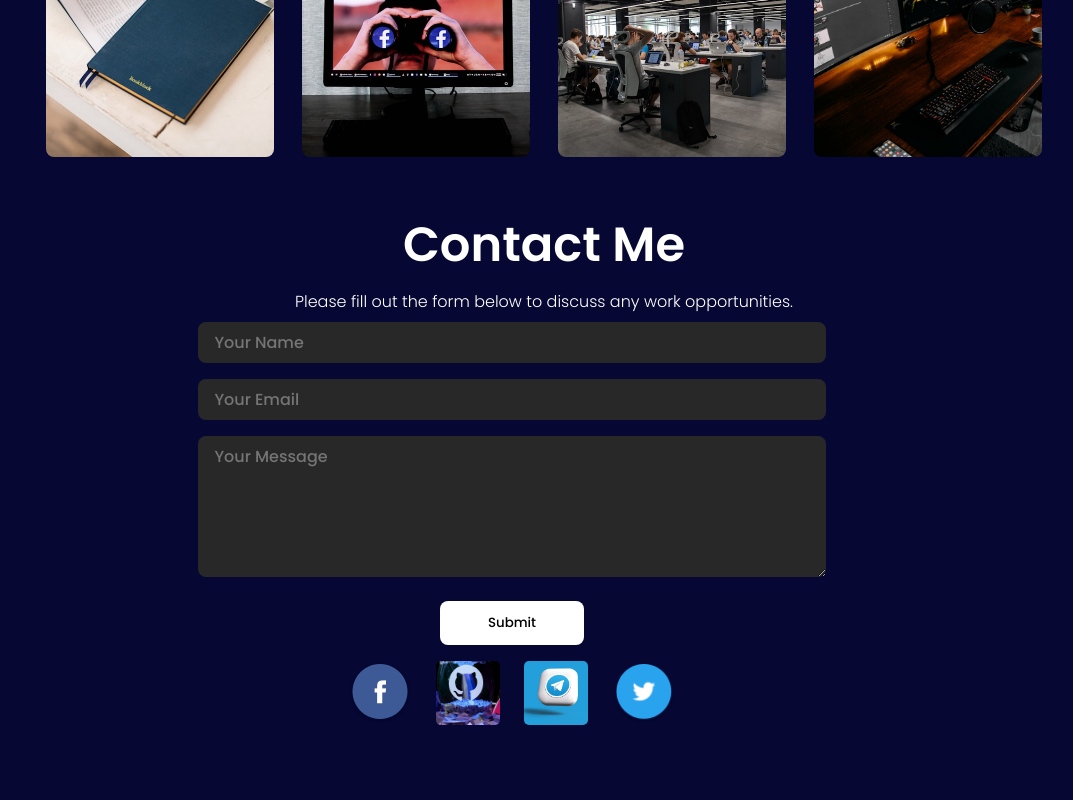
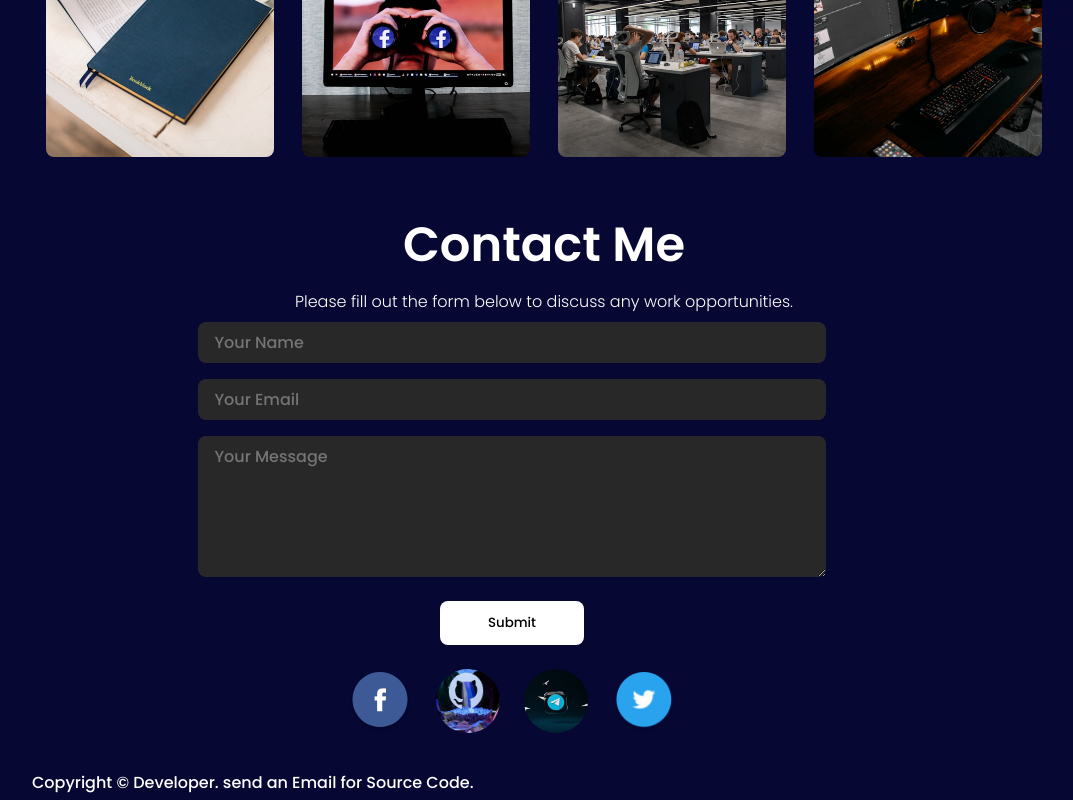
Before and after one commit to OmidProgramm/portfolio-react, a React (Vite) app: page / in a window 1280 px wide. Shown: the part 2812-3612 px from the top of the page, without its empty margins (96-1169 px from the left). Before the commit the page ends 3574 px from the top, so only its background shows below. Built offline with nearby package versions, Linux system fonts and the light colour scheme.

Commit message:
footer created

```diff
--- a/src/App.jsx
+++ b/src/App.jsx
@@ -12,6 +12,7 @@ import portfolio6 from "./assets/images/portfolio-6.png";
 import portfolio7 from "./assets/images/portfolio-7.png";
 import portfolio8 from "./assets/images/portfolio-8.png";
 import Contact from "./components/Contact/Contact";
+import Footer from "./components/Footer/Footer";
 
 export const MyContext = React.createContext([]);
 
@@ -34,6 +35,7 @@ export const App = () => {
         <Skills />
         <Works />
         <Contact/>
+        <Footer/>
       </MyContext.Provider>
     </>
   );
--- a/src/components/Contact/Contact.css
+++ b/src/components/Contact/Contact.css
@@ -76,14 +76,29 @@
     margin: 1rem;
     color: black;
     padding: 0.75rem 3rem;
+    cursor: pointer;
+    transition:all 1s ease;
+}
+.submitBtn:hover{
+    color: white;
+    background-color: black;
+    scale: 1.08;
+
 }
 .links{
+    margin-top: 8px;
     display: flex;
     flex-wrap: wrap;
 }
 .link{
-    object-fit: cover;
+    object-fit: co;
     width: 4rem;
     height: 4rem;
     margin: 0 0.75rem;
+    border-radius: 50%;
+    cursor: pointer;
+    transition: all 1s ease;
 }
+.link:hover{
+    scale: 1.1;
+}
--- /dev/null
+++ b/src/components/Footer/Footer.css
@@ -0,0 +1,6 @@
+
+.footer{
+    width: 80vw;
+    margin: 5px auto;
+
+}
--- /dev/null
+++ b/src/components/Footer/Footer.jsx
@@ -0,0 +1,9 @@
+import React from 'react'
+import './Footer.css';
+export default function Footer() {
+  return (
+    <footer className="footer">
+        Copyright &#169; Developer. send an Email for Source Code.
+    </footer>
+  )
+}
```
Also changed, not shown: src/assets/images/telegram.png, src/assets/images/telegram1.png (added).
